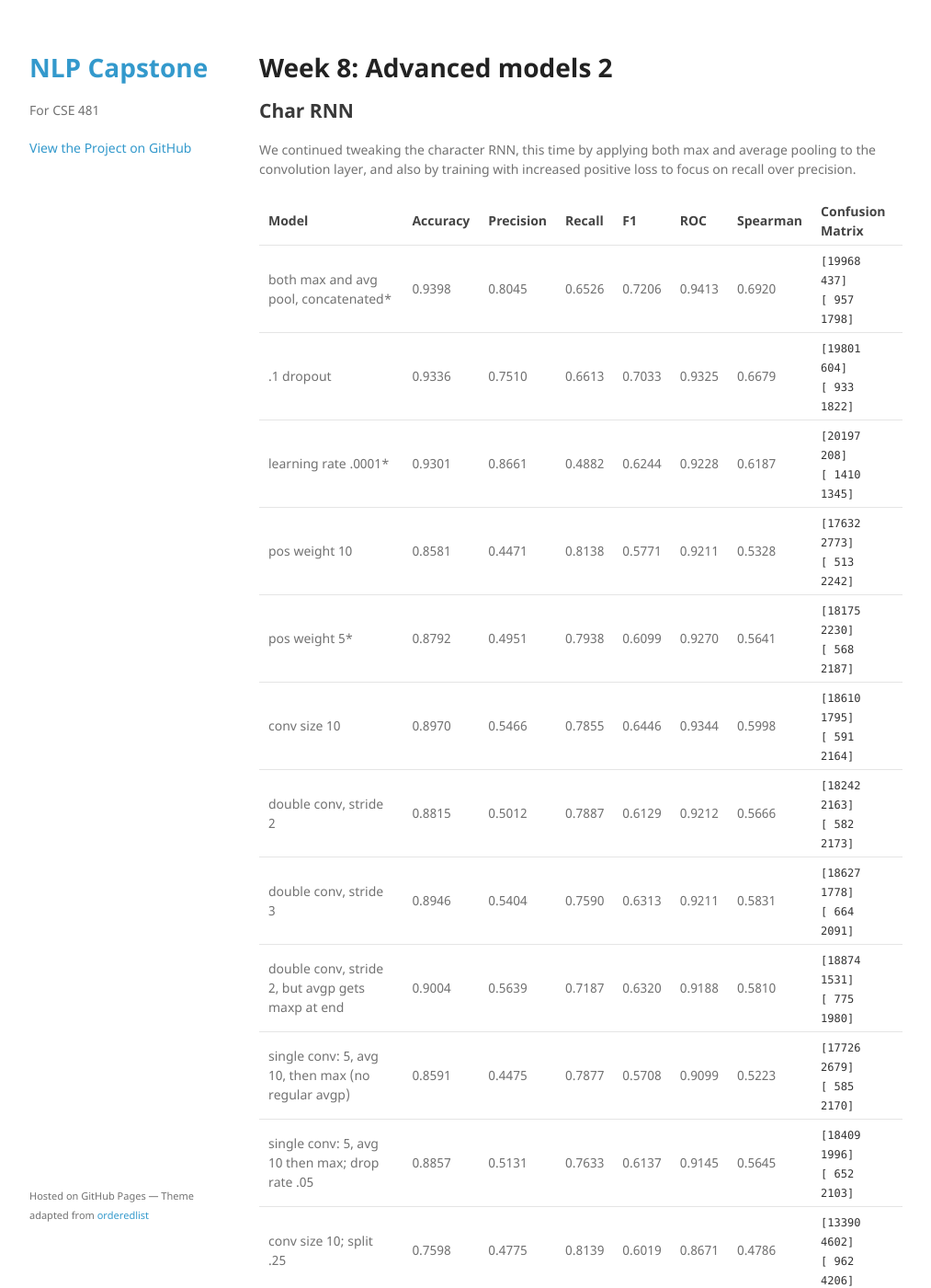
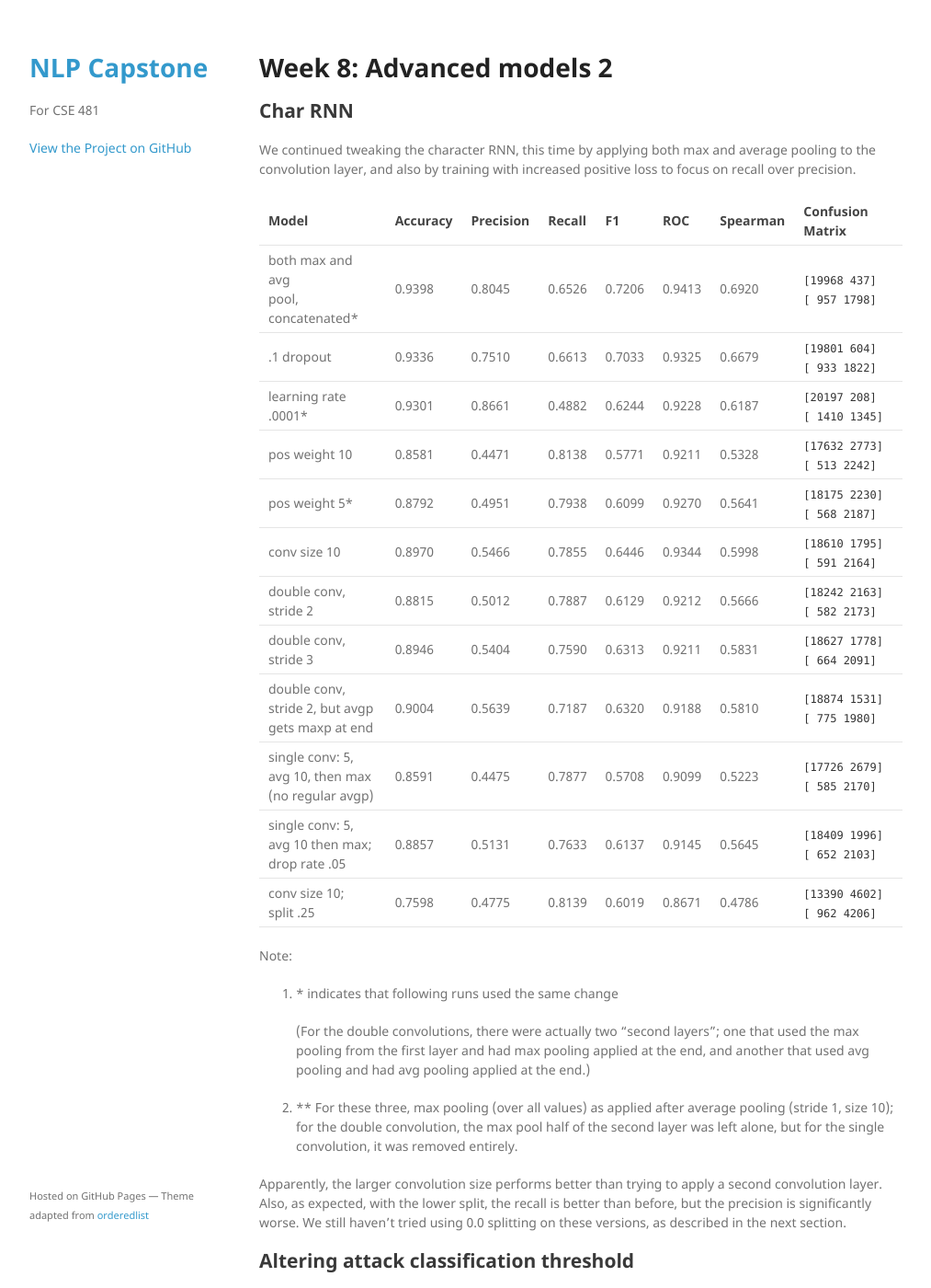
Before and after one commit to Michael0x2a/nlp-capstone, a Jekyll site: the page built from docs/_posts/2017-05-16-week-8.md, in a window 1280 px wide and 1400 px high. Shown: the whole window at 92% size, without its empty margins (133-1146 px from the left). Built offline with Jekyll 4.4.1, drawn with Linux system fonts in a browser that asks for light colours; comment, search, counter and statistics services are not loaded.

Commit message:
Update char RNN table formatting

```diff
--- a/docs/_posts/2017-05-16-week-8.md
+++ b/docs/_posts/2017-05-16-week-8.md
@@ -11,18 +11,18 @@ with increased positive loss to focus on recall over precision.
 
 | Model | Accuracy | Precision | Recall | F1 | ROC | Spearman | Confusion Matrix |
 | ----- | -------- | --------- | ------ | -- | --- | -------- | ---------------- |
-| both max and avg pool, concatenated\* | 0.9398 | 0.8045 | 0.6526 | 0.7206 | 0.9413 | 0.6920 | `[19968   437]` <br> `[  957  1798]` |
+| both max and avg<br />pool, concatenated\* | 0.9398 | 0.8045 | 0.6526 | 0.7206 | 0.9413 | 0.6920 | `[19968   437]` <br> `[  957  1798]` |
 | .1 dropout | 0.9336 | 0.7510 | 0.6613 | 0.7033 | 0.9325 | 0.6679 | `[19801   604]` <br> `[  933  1822]` |
 | learning rate .0001\* | 0.9301 | 0.8661 | 0.4882 | 0.6244 | 0.9228 | 0.6187 | `[20197   208]` <br> `[ 1410  1345]` |
 | pos weight 10 | 0.8581 | 0.4471 | 0.8138 |  0.5771 | 0.9211 | 0.5328 | `[17632  2773]` <br> `[  513  2242]` |
 | pos weight 5\* | 0.8792 | 0.4951 | 0.7938 | 0.6099 | 0.9270 | 0.5641 | `[18175  2230]` <br> `[  568  2187]` |
 | conv size 10 | 0.8970 | 0.5466 | 0.7855 | 0.6446 | 0.9344 | 0.5998 | `[18610  1795]` <br> `[  591  2164]` |
-| double conv, stride 2 | 0.8815 | 0.5012 | 0.7887 | 0.6129 | 0.9212 | 0.5666 | `[18242  2163]` <br> `[  582  2173]` |
-| double conv, stride 3 | 0.8946 | 0.5404 | 0.7590 | 0.6313 | 0.9211 | 0.5831 | `[18627  1778]` <br> `[  664  2091]` |
-| double conv, stride 2, but avgp gets maxp at end | 0.9004 | 0.5639 | 0.7187 | 0.6320 | 0.9188 | 0.5810 | `[18874  1531]` <br> `[  775  1980]` |
-| single conv: 5, avg 10, then max (no regular avgp) | 0.8591 | 0.4475 | 0.7877 | 0.5708 | 0.9099 | 0.5223 | `[17726  2679]` <br> `[  585  2170]` |
-| single conv: 5, avg 10 then max; drop rate .05 | 0.8857 | 0.5131 | 0.7633 | 0.6137 | 0.9145 | 0.5645 | `[18409  1996]` <br> `[  652  2103]` |
-| conv size 10; split .25 | 0.7598 | 0.4775 | 0.8139 | 0.6019 | 0.8671 | 0.4786 | `[13390  4602]` <br> `[  962  4206]` |
+| double conv,<br />stride 2 | 0.8815 | 0.5012 | 0.7887 | 0.6129 | 0.9212 | 0.5666 | `[18242  2163]` <br> `[  582  2173]` |
+| double conv,<br />stride 3 | 0.8946 | 0.5404 | 0.7590 | 0.6313 | 0.9211 | 0.5831 | `[18627  1778]` <br> `[  664  2091]` |
+| double conv,<br />stride 2, but avgp<br />gets maxp at end | 0.9004 | 0.5639 | 0.7187 | 0.6320 | 0.9188 | 0.5810 | `[18874  1531]` <br> `[  775  1980]` |
+| single conv: 5,<br />avg 10, then max<br />(no regular avgp) | 0.8591 | 0.4475 | 0.7877 | 0.5708 | 0.9099 | 0.5223 | `[17726  2679]` <br> `[  585  2170]` |
+| single conv: 5,<br />avg 10 then max;<br />drop rate .05 | 0.8857 | 0.5131 | 0.7633 | 0.6137 | 0.9145 | 0.5645 | `[18409  1996]` <br> `[  652  2103]` |
+| conv size 10;<br />split .25 | 0.7598 | 0.4775 | 0.8139 | 0.6019 | 0.8671 | 0.4786 | `[13390  4602]` <br> `[  962  4206]` |
 
 Note:
 
```
